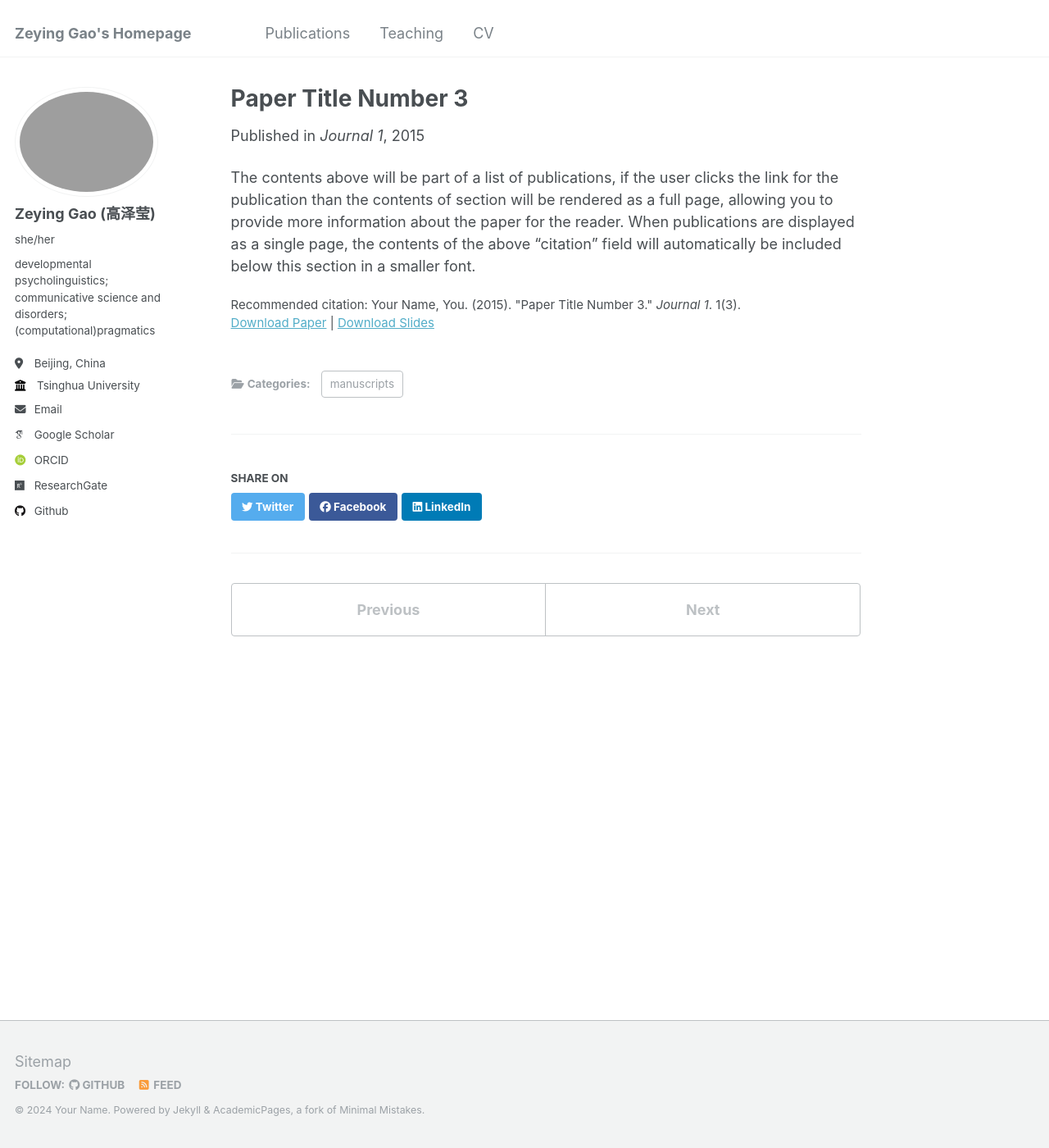
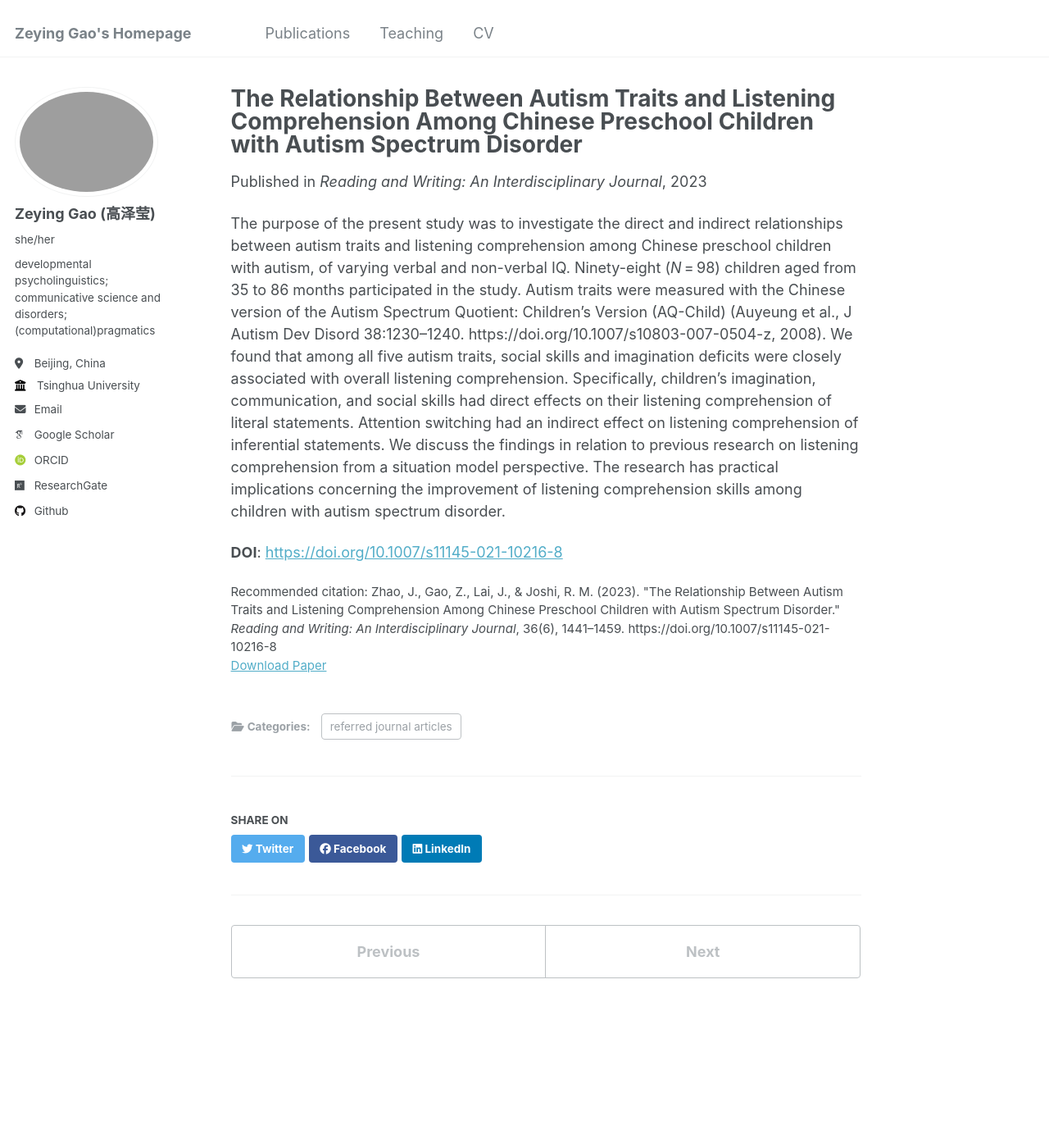
Before and after one commit to ZeyingGAO/zeyinggao.github.io, a Jekyll site: the page built from _publications/2015-10-01-paper-title-number-3.md, in a window 1280 px wide and 1400 px high. Shown: the whole window at 82% size. Built offline with Jekyll 4.4.1, drawn with Linux system fonts in a browser that asks for light colours; some web fonts are replaced.

Commit message:
Update 2015-10-01-paper-title-number-3.md

```diff
--- a/_publications/2015-10-01-paper-title-number-3.md
+++ b/_publications/2015-10-01-paper-title-number-3.md
@@ -1,14 +1,17 @@
 ---
-title: "Paper Title Number 3"
+title: "The Relationship Between Autism Traits and Listening Comprehension Among Chinese Preschool Children with Autism Spectrum Disorder"
 collection: publications
-category: manuscripts
-permalink: /publication/2015-10-01-paper-title-number-3
-excerpt: 'This paper is about the number 3. The number 4 is left for future work.'
-date: 2015-10-01
-venue: 'Journal 1'
-slidesurl: 'http://academicpages.github.io/files/slides3.pdf'
-paperurl: 'http://academicpages.github.io/files/paper3.pdf'
-citation: 'Your Name, You. (2015). &quot;Paper Title Number 3.&quot; <i>Journal 1</i>. 1(3).'
+category: referred journal articles
+permalink: /publication/2023-06-01-autism-traits-and-listening-comprehension
+excerpt: 'This study examines the relationship between autism traits and listening comprehension among Chinese preschool children with autism spectrum disorder (ASD).'
+date: 2023-06-01
+venue: 'Reading and Writing: An Interdisciplinary Journal'
+paperurl: 'https://doi.org/10.1007/s11145-021-10216-8'
+citation: 'Zhao, J., Gao, Z., Lai, J., & Joshi, R. M. (2023). &quot;The Relationship Between Autism Traits and Listening Comprehension Among Chinese Preschool Children with Autism Spectrum Disorder.&quot; <i>Reading and Writing: An Interdisciplinary Journal</i>, 36(6), 1441–1459. https://doi.org/10.1007/s11145-021-10216-8'
+indexing: 'SSCI-Q2'
 ---
 
-The contents above will be part of a list of publications, if the user clicks the link for the publication than the contents of section will be rendered as a full page, allowing you to provide more information about the paper for the reader. When publications are displayed as a single page, the contents of the above "citation" field will automatically be included below this section in a smaller font.
+The purpose of the present study was to investigate the direct and indirect relationships between autism traits and listening comprehension among Chinese preschool children with autism, of varying verbal and non-verbal IQ. Ninety-eight (*N* = 98) children aged from 35 to 86 months participated in the study. Autism traits were measured with the Chinese version of the Autism Spectrum Quotient: Children’s Version (AQ-Child) (Auyeung et al., J Autism Dev Disord 38:1230–1240. https://doi.org/10.1007/s10803-007-0504-z, 2008). We found that among all five autism traits, social skills and imagination deficits were closely associated with overall listening comprehension. Specifically, children’s imagination, communication, and social skills had direct effects on their listening comprehension of literal statements. Attention switching had an indirect effect on listening comprehension of inferential statements. We discuss the findings in relation to previous research on listening comprehension from a situation model perspective. The research has practical implications concerning the improvement of listening comprehension skills among children with autism spectrum disorder.
+
+
+**DOI**: [https://doi.org/10.1007/s11145-021-10216-8](https://doi.org/10.1007/s11145-021-10216-8)
```
